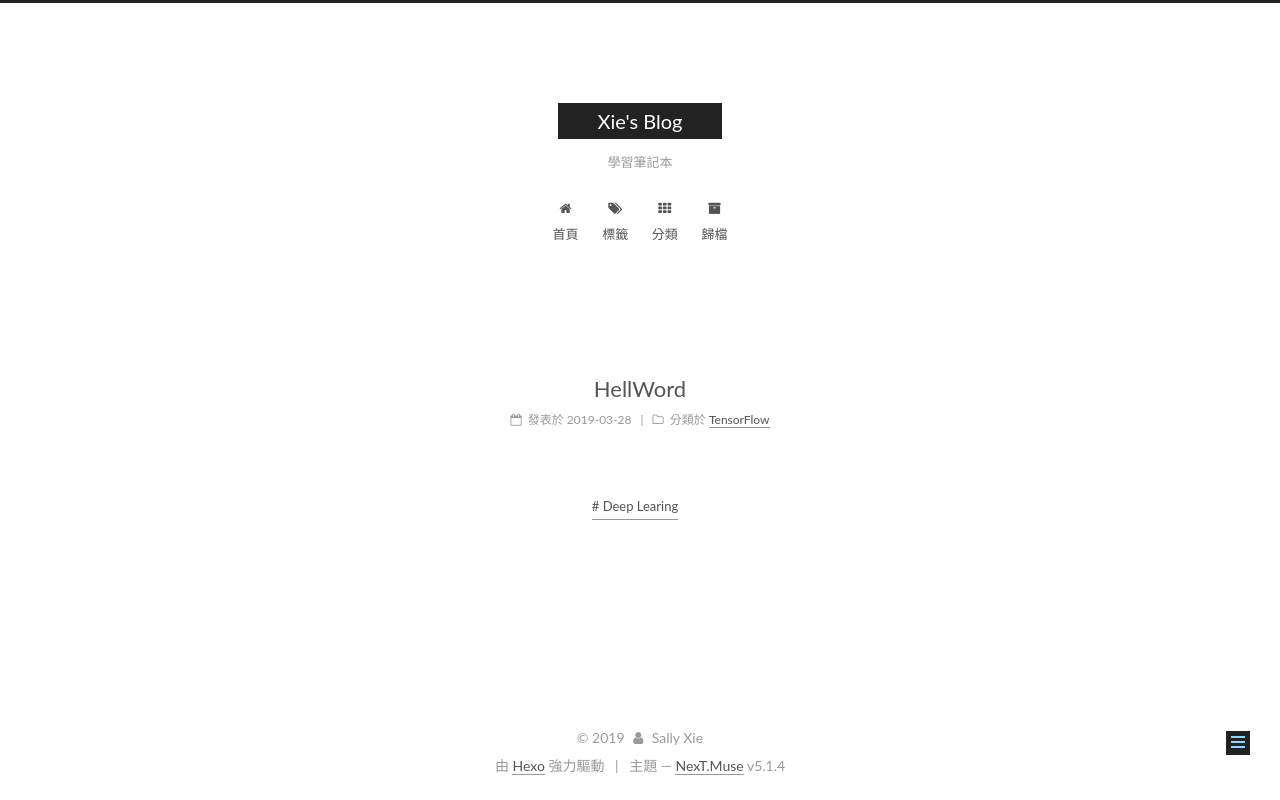
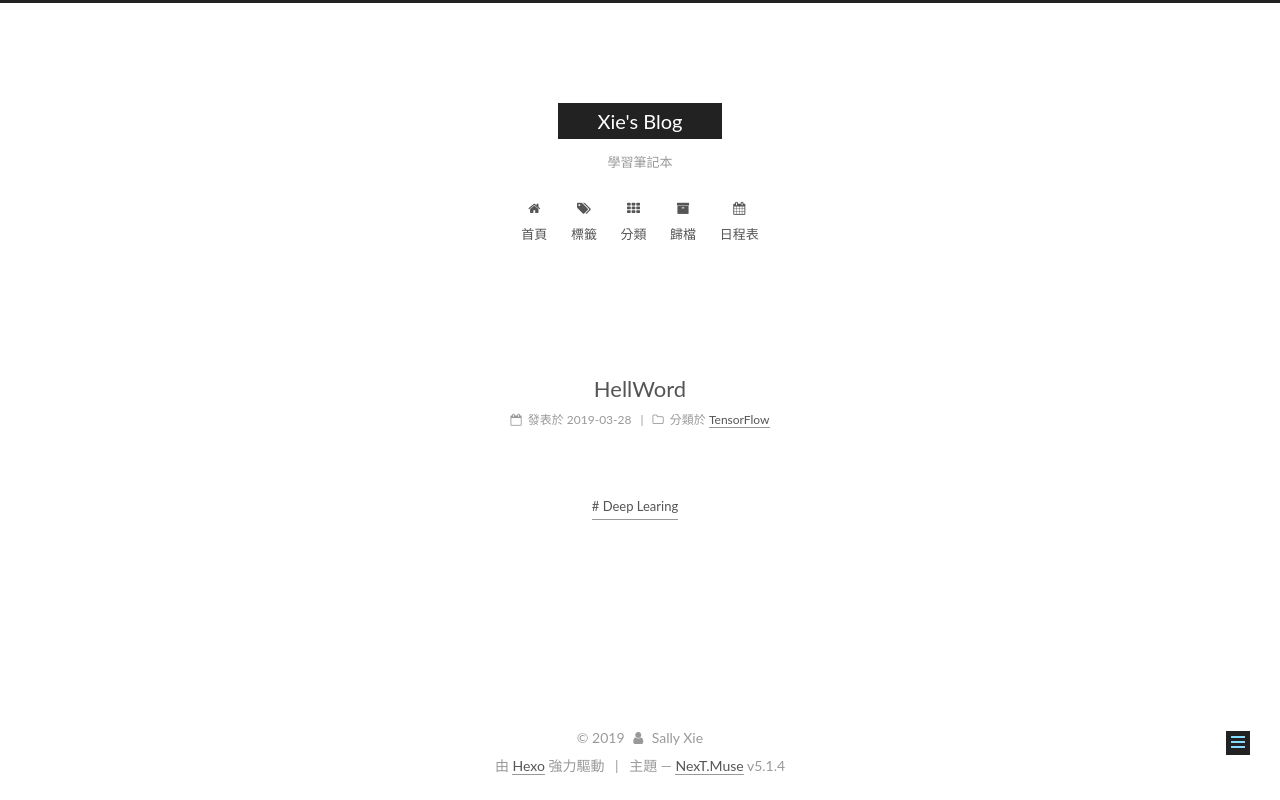
Before and after one commit to MisssssXie/MisssssXie.github.io, a plain HTML site: page 2019/03/28/HellWord/index.html in a window 1280 px wide. Drawn offline with Linux system fonts and the light colour scheme.

Commit message:
Site updated: 2019-03-30 01:21:29

```diff
--- a/2019/03/28/HellWord/index.html
+++ b/2019/03/28/HellWord/index.html
@@ -217,6 +217,16 @@
               <i class="menu-item-icon fa fa-fw fa-archive"></i> <br>
 
             歸檔
+          </a>
+        </li>
+
+
+        <li class="menu-item menu-item-schedule">
+          <a href="/schedule/" rel="section">
+
+              <i class="menu-item-icon fa fa-fw fa-calendar"></i> <br>
+
+            日程表
           </a>
         </li>
 
```
Also changed, not shown: TensorFlow/index.html (+10 -0 lines), archives/2019/03/index.html (+10 -0 lines), archives/2019/index.html (+10 -0 lines), archives/index.html (+10 -0 lines), categories/TensorFlow/index.html (+10 -0 lines), index.html (+10 -0 lines), tags/Deep-Learing/index.html (+10 -0 lines).
